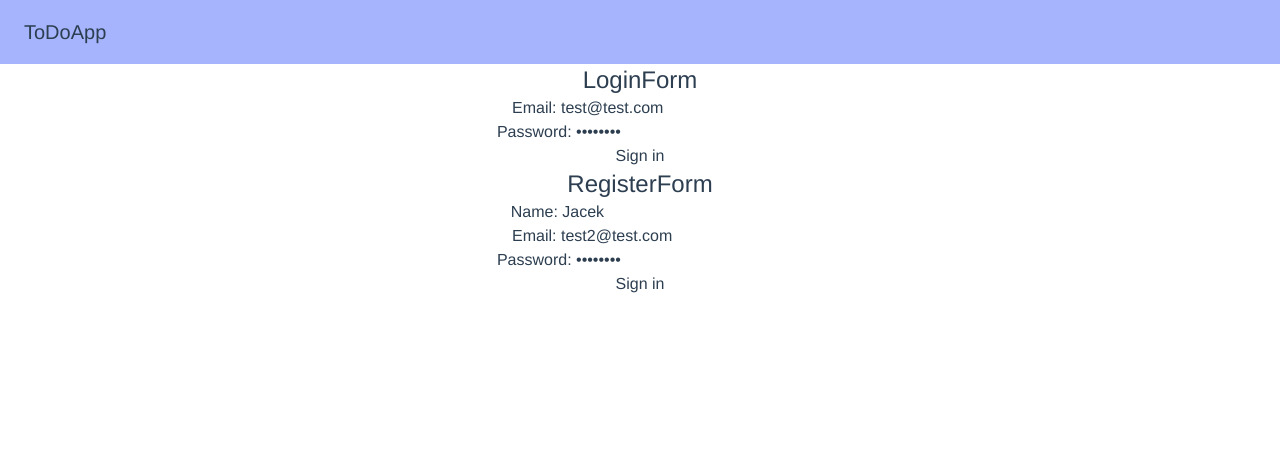
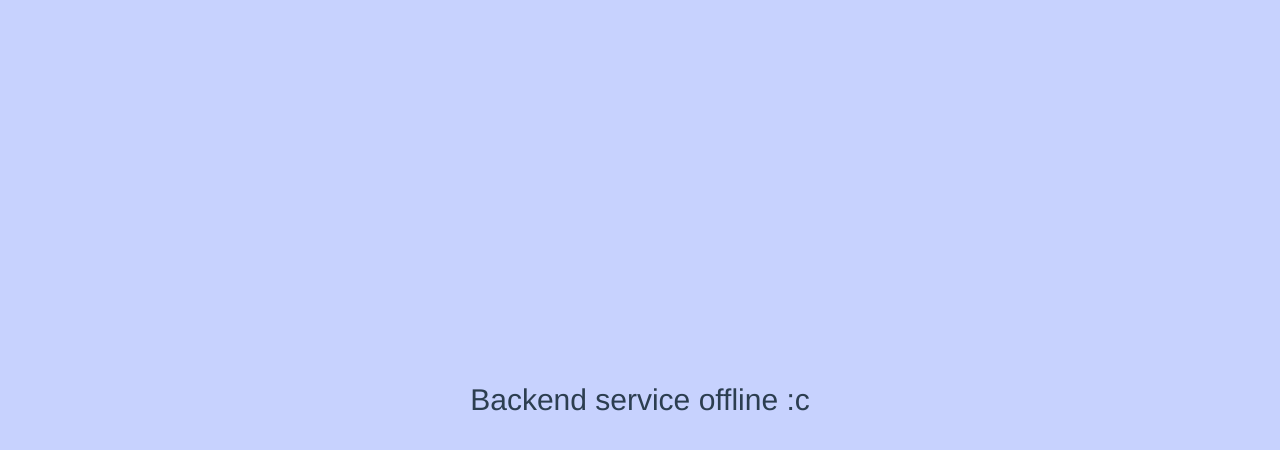
Before and after one commit to kabaczek1/todoapp_frontend, a Vue app: page / in a window 1280 px wide. Shown: the top 450 px of the page. Built offline with nearby package versions, Linux system fonts and the light colour scheme; no server answers.

Commit message:
BackendOffline

```diff
--- a/src/App.vue
+++ b/src/App.vue
@@ -3,12 +3,15 @@ import { user } from "./setup";
 import NavBar from "./components/NavBar.vue";
 import NoLogin from "./components/NoLogin.vue";
 import TaskList from "./components/TaskList.vue";
+import BackendOffline from "./components/BackendOffline.vue";
 </script>
 
 <template>
     <NavBar />
     <NoLogin v-if="user.name == ''" />
     <TaskList v-if="user.name != ''" />
+
+    <BackendOffline />
 </template>
 
 <style>
--- /dev/null
+++ b/src/components/BackendOffline.vue
@@ -0,0 +1,14 @@
+<script setup lang="ts">
+import { backend_status } from "../setup";
+</script>
+
+<template>
+    <div
+        v-if="!backend_status.value"
+        class="bg-indigo-200 w-screen h-screen absolute left-0 top-0"
+    >
+        <div class="grid h-screen place-items-center text-3xl">
+            Backend service offline :c
+        </div>
+    </div>
+</template>
--- a/src/setup.ts
+++ b/src/setup.ts
@@ -1,12 +1,22 @@
 import { reactive, ref } from "vue";
 import { IUserLS } from "./interfaces/User";
+import config from "./config.json";
+import axios from "axios";
+
+export const backend_status = reactive({ value: false });
+try {
+    const status = await axios.get(`${config.backend}/status`);
+    if (status.data == "OK") backend_status.value = true;
+} catch (e) {
+    console.log(e);
+    backend_status.value = false;
+}
 
 const LS_user = localStorage.getItem("user");
-//console.log(LS_user);
 let user_data: IUserLS = { name: "", email: "" };
 if (LS_user) {
     user_data = JSON.parse(LS_user);
 }
-//console.log(user_data);
 
 export const user = reactive(user_data);
+export const toast = reactive({ text: "" });
```
